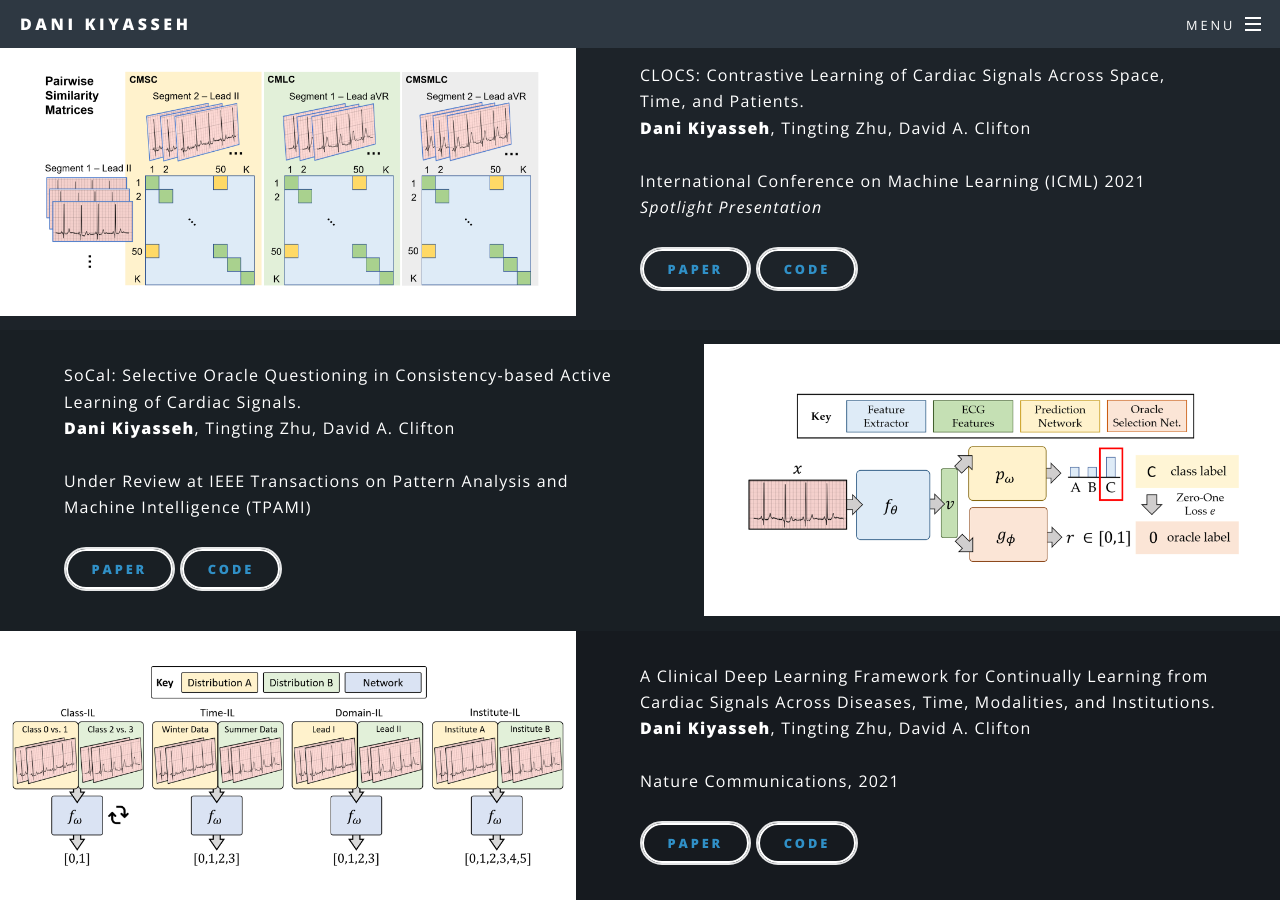
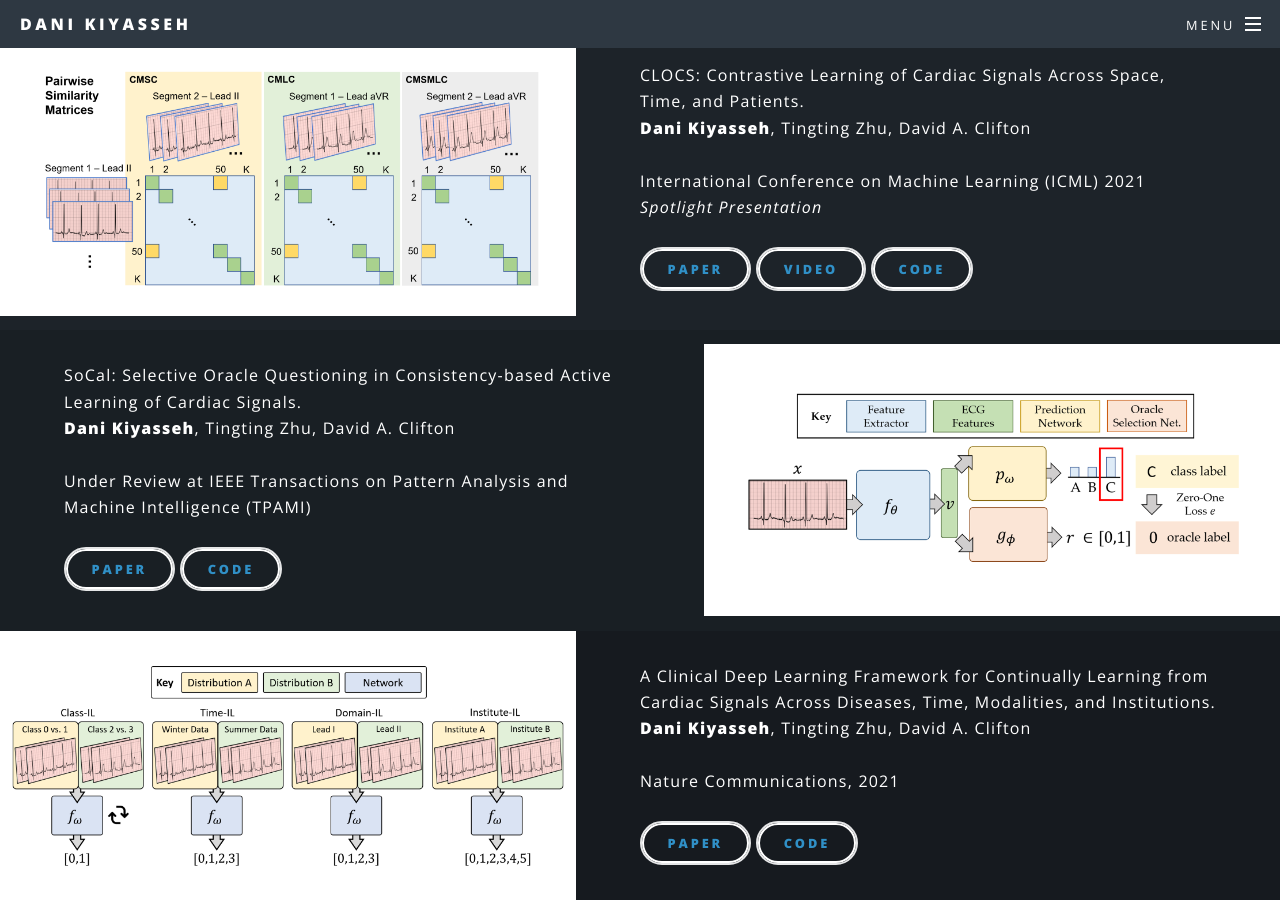
Before and after one commit to danikiyasseh/danikiyasseh.github.io, a Jekyll site: the page publications.html, which Jekyll copies as it is, in a window 1280 px wide and 900 px high, scrolled down 1476 px. Built offline with Jekyll 4.4.1, drawn with Linux system fonts in a browser that asks for light colours; a style sheet for code colours, icons or effects is not loaded.

Commit message:
Update publications.html

```diff
--- a/publications.html
+++ b/publications.html
@@ -157,6 +157,7 @@
 						International Conference on Machine Learning (ICML) 2021 <br />
 						<i> Spotlight Presentation </i> <br /> <br />
 						<a href="https://arxiv.org/abs/2005.13249" class="button style2"><b>paper</b></a>
+						<a href="https://icml.cc/virtual/2021/spotlight/8462" class="button style2"><b>video</b></a>
 						<a href="https://github.com/danikiyasseh/CLOCS" class="button style2"><b>code</b></a>
 						</p>
 
```
